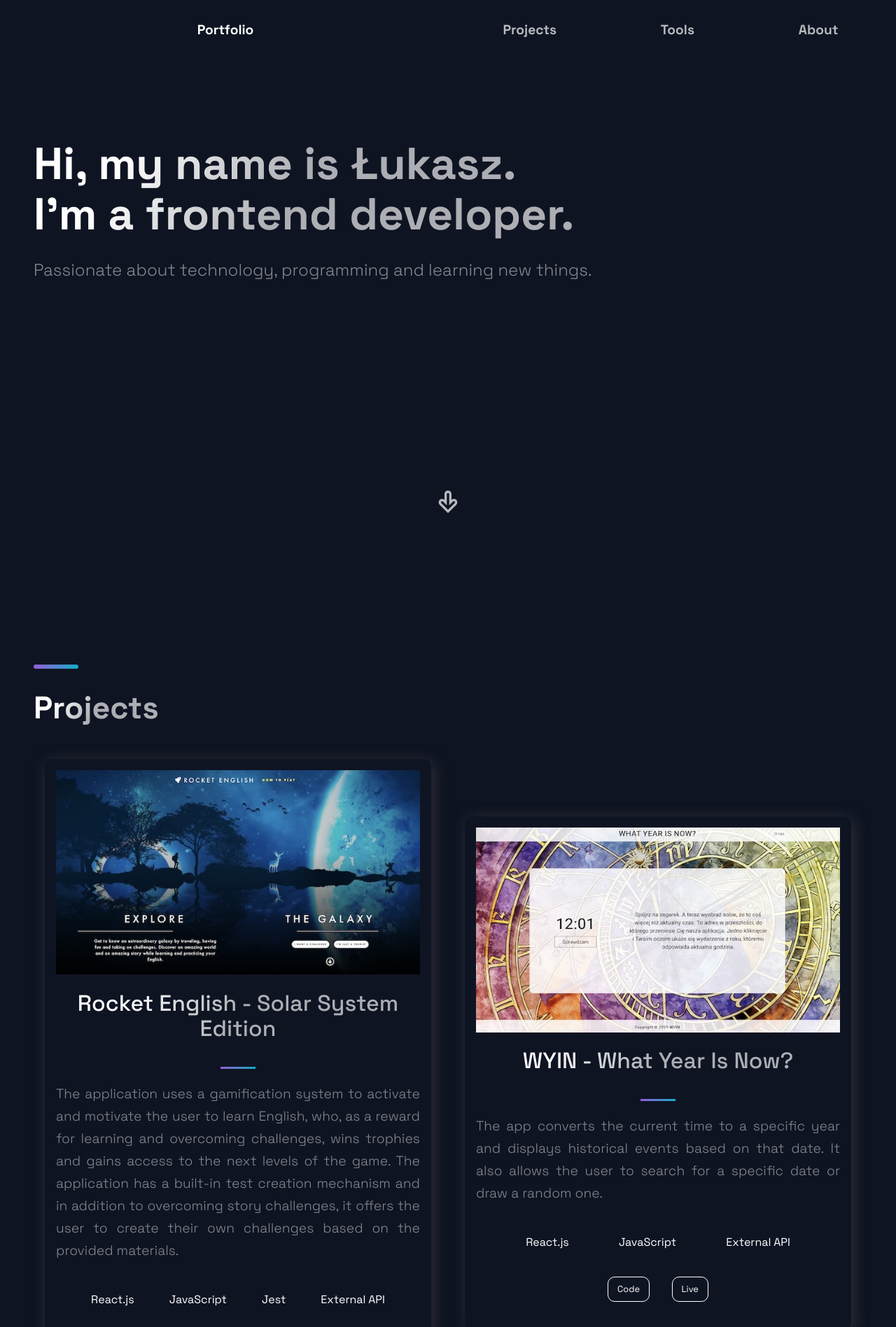
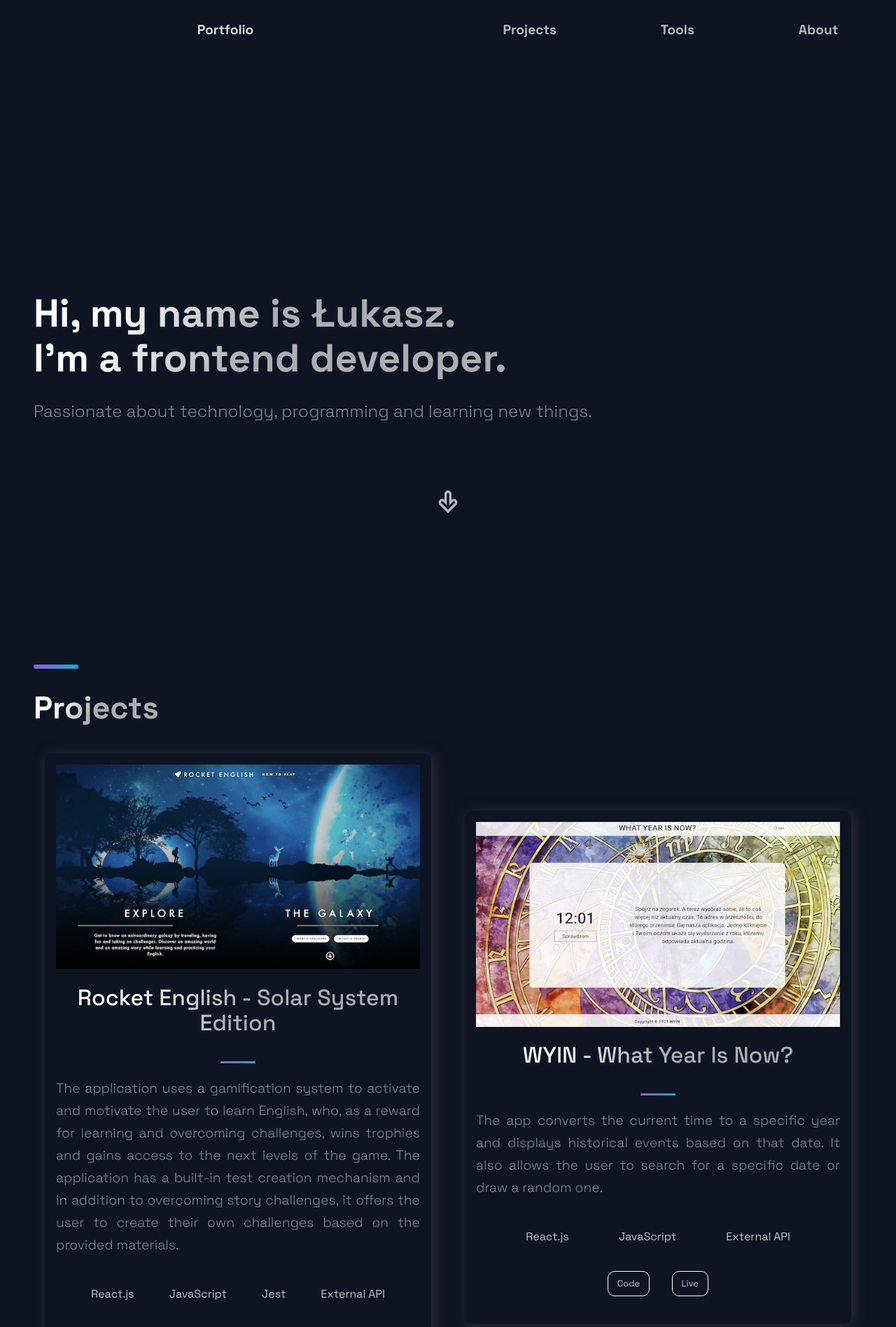
Before and after one commit to lukaszmielczarekdev/my-portfolio, a React (Create React App) app: page / in a window 1280 px wide. Shown: the top 1897 px of the page at 70% size. Built offline with nearby package versions, Linux system fonts and the light colour scheme.

Commit message:
MP-19 font adjustments

```diff
--- a/src/components/Footer/FooterStyles.js
+++ b/src/components/Footer/FooterStyles.js
@@ -37,8 +37,7 @@ export const LinkItem = styled.a`
   }
 
   @media ${(props) => props.theme.breakpoints.sm} {
-    font-size: 0.8rem;
-    line-height: 1rem;
+    line-height: 1.2rem;
     display: flex;
     align-items: center;
   }
--- a/src/components/Hero/HeroStyles.js
+++ b/src/components/Hero/HeroStyles.js
@@ -6,6 +6,11 @@ export const WelcomeSection = styled.div`
   flex-direction: column;
   display: flex;
   margin: 0 auto;
+  justify-content: center;
+
+  @media ${(props) => props.theme.breakpoints.smlandscape} {
+    justify-content: flex-start;
+  }
 `;
 
 //NavSection
@@ -17,6 +22,10 @@ export const IconsSection = styled.div`
   right: 1rem;
   left: 1rem;
   justify-content: ${(props) => (props.center ? "center" : "")};
+
+  @media ${(props) => props.theme.breakpoints.smlandscape} {
+    bottom: 1rem;
+  }
 
   @media ${(props) => props.theme.breakpoints.sm} {
     align-self: center;
--- a/src/components/NavBar/NavBarStyles.js
+++ b/src/components/NavBar/NavBarStyles.js
@@ -29,7 +29,7 @@ export const NavSection = styled.div`
 export const NavigationTitle = styled.div`
   font-size: 1.2rem;
   font-weight: bold;
-  color: white;
+  color: rgba(255, 255, 255, 0.85);
   transition: 0.4s ease;
   margin: 1.5rem;
   @media ${(props) => props.theme.breakpoints.sm} {
--- a/src/components/Projects/ProjectsStyles.js
+++ b/src/components/Projects/ProjectsStyles.js
@@ -5,6 +5,10 @@ export const Img = styled.img`
   height: 100%;
   object-fit: cover;
   overflow: hidden;
+  transition: 0.4s ease;
+  &:hover {
+    transform: scale(1.05);
+  }
 `;
 
 export const GridContainer = styled.section`
@@ -71,7 +75,7 @@ export const UtilityList = styled.ul`
 `;
 
 export const ExternalLink = styled.a`
-  color: white;
+  color: rgba(255, 255, 255, 0.75);
   font-size: 0.8rem;
   padding: 0.6rem 0.8rem;
   border: 1px solid white;
@@ -79,7 +83,7 @@ export const ExternalLink = styled.a`
   transition: 0.5s;
   margin: 1rem;
   &:hover {
-    background: white;
+    background: rgba(255, 255, 255, 0.75);
     color: black;
   }
 
@@ -97,7 +101,7 @@ export const TagList = styled.ul`
 `;
 
 export const Tag = styled.li`
-  color: white;
+  color: rgba(255, 255, 255, 0.75);
   margin: 0.5rem;
   font-size: 1rem;
 
--- a/src/components/TimeLine/TimeLineStyles.js
+++ b/src/components/TimeLine/TimeLineStyles.js
@@ -7,10 +7,6 @@ export const CarouselItemContainer = styled.div`
   overflow: visible;
   position: relative;
   height: fit-content;
-  transition: transform 0.2s;
-  &:hover {
-    transform: scale(1.05);
-  }
 
   @media ${(props) => props.theme.breakpoints.sm} {
     justify-items: center;
--- a/src/components/Tools/ToolStyles.js
+++ b/src/components/Tools/ToolStyles.js
@@ -7,6 +7,7 @@ export const ToolsTitle = styled.h4`
   line-height: 2rem;
   letter-spacing: 0.02em;
   color: #ffffff;
+  margin-top: 0.5rem;
   margin-bottom: 0.5rem;
 
   @media ${(props) => props.theme.breakpoints.md} {
@@ -25,15 +26,10 @@ export const ToolsTitle = styled.h4`
 
 // Tools paragraph
 export const ToolsParagraph = styled.p`
-  font-size: 1.2rem;
-  line-height: 1.5rem;
+  font-size: 1rem;
+  line-height: 1.3rem;
   color: rgba(255, 255, 255, 0.75);
   display: inline-block;
-
-  @media ${(props) => props.theme.breakpoints.md} {
-    font-size: 1rem;
-    line-height: 1.5rem;
-  }
 
   @media ${(props) => props.theme.breakpoints.sm} {
     font-size: 0.8rem;
@@ -46,6 +42,7 @@ export const ToolsParagraph = styled.p`
 
 // Tools item
 export const ToolsItem = styled.li`
+  color: rgba(255, 255, 255, 0.75);
   font-size: 1rem;
   line-height: 1.2rem;
   display: flex;
--- a/src/components/Tools/Tools.jsx
+++ b/src/components/Tools/Tools.jsx
@@ -21,7 +21,7 @@ const Tools = () => {
       <br />
       <SectionTitle separate>Tools</SectionTitle>
       <ToolsTitle>Front-End</ToolsTitle>
-      <ToolsParagraph>Experience with</ToolsParagraph>
+      <ToolsParagraph>Experience with:</ToolsParagraph>
       <ToolsList margin>
         <ToolsItem>
           <DiReact size={"2rem"} style={{ marginRight: "0.2rem" }} /> React.js
--- a/src/styles/globalComponentsStyles.js
+++ b/src/styles/globalComponentsStyles.js
@@ -22,8 +22,8 @@ export const Section = styled.section`
 
 export const SectionTitle = styled.h2`
   font-weight: 800;
-  font-size: ${(props) => (props.main ? "4rem" : "2.8rem")};
-  line-height: ${(props) => (props.main ? "4.5rem" : "3.2rem")};
+  font-size: ${(props) => (props.main ? "3.5rem" : "2.8rem")};
+  line-height: ${(props) => (props.main ? "4rem" : "3.2rem")};
   width: max-content;
   max-width: 100%;
   background: linear-gradient(
@@ -34,30 +34,30 @@ export const SectionTitle = styled.h2`
   -webkit-background-clip: text;
   background-clip: text;
   -webkit-text-fill-color: transparent;
-  margin-bottom: ${(props) => (props.separate ? "2rem" : "0.5rem")};
+  margin-bottom: ${(props) => (props.separate ? "1.5rem" : "0.5rem")};
   padding: ${(props) => (props.main ? "4rem 0 1rem" : "0")};
 
   @media ${(props) => props.theme.breakpoints.lg} {
-    font-size: ${(props) => (props.main ? "2.2rem" : "1.8rem")};
-    line-height: ${(props) => (props.main ? "2.7rem" : "2.2rem")};
-    margin-bottom: ${(props) => (props.separate ? "1.5rem" : "0.0rem")};
+    font-size: ${(props) => (props.main ? "2.2rem" : "2.2rem")};
+    line-height: ${(props) => (props.main ? "2.7rem" : "2.5rem")};
+    margin-bottom: ${(props) => (props.separate ? "1rem" : "0.5rem")};
     padding: ${(props) => (props.main ? "2rem 0 1rem" : "0")};
   }
 
   @media ${(props) => props.theme.breakpoints.sm} {
     font-size: 1.5rem;
     line-height: 3rem;
-    font-size: ${(props) => (props.main ? "1.5rem" : "1.8rem")};
-    line-height: ${(props) => (props.main ? "1.8rem" : "2.2rem")};
-    margin-bottom: ${(props) => (props.separate ? "1.5rem" : "0.5rem")};
+    font-size: ${(props) => (props.main ? "1.8rem" : "2rem")};
+    line-height: ${(props) => (props.main ? "2.2rem" : "2.2rem")};
+    margin-bottom: ${(props) => (props.separate ? "1rem" : "0.5rem")};
     padding: ${(props) => (props.main ? "1rem 0 0.5rem" : "0")};
     max-width: 100%;
     text-align: center;
     align-self: center;
   }
   @media ${(props) => props.theme.breakpoints.smlandscape} {
-    font-size: ${(props) => (props.main ? "1.5rem" : "1rem")};
-    line-height: ${(props) => (props.main ? "1.8rem" : "1.5rem")};
+    font-size: ${(props) => (props.main ? "1.5rem" : "2.2rem")};
+    line-height: ${(props) => (props.main ? "1.8rem" : "2.5rem")};
   }
 `;
 
```
